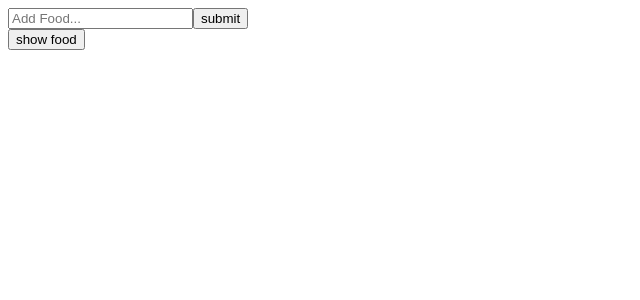
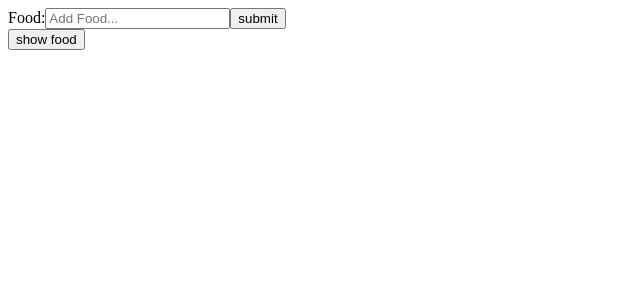
Before and after one commit to Maslup93/foodsList, a React (Create React App) app: page / in a window 1280 px wide. Shown: the top 300 px of the page, without its empty margins (0-640 px from the left). Built offline with nearby package versions, Linux system fonts and the light colour scheme.

Commit message:
Add files via upload

```diff
--- a/src/App.js
+++ b/src/App.js
@@ -6,10 +6,9 @@ import { v4 as uuidv4 } from 'uuid';
  class App extends Component {
    state= {
     foods: [
-      {id: uuidv4(), name:"Fideos"},
-      {id: uuidv4(), name:"Merluza"},
-      {id: uuidv4(), name:"Tira de asado"},
-      {id: uuidv4(), name:"Deshuesado de pollo"}
+      {id: uuidv4(),
+      name: null},
+
     ],
     showFood: false
      }
@@ -24,16 +23,27 @@ toggleFoodHandler= () => {
 //TO DELETE FOOD
 
 deleteFoodHandler= (name) => {
+
   const updatedFoods= this.state.foods.filter(food=> food.name !== name);
   this.setState({foods:updatedFoods})}
 
-//TO ADD FOOD
+  //TO ADD FOOD
 
-addFood= (foods)=>{
-console.log(foods)
+addFoodHandler=(food)=>{
+let foods= [...this.state.foods, food];
+this.setState({
+  foods:foods
+})
 }
 
 
+componentDidMount() {
+  console.log("component mounted!!!!")
+}
+
+componentDidUpdate(){
+  console.log("component updated!")
+}
   render() {
 
     let foods = null;
@@ -50,16 +60,16 @@ console.log(foods)
             aves={foodPito.name}
             key={foodPito.id} />
           })}
+
         </div>
       )
+
 
     }
     return (
       <div>
-        <AddFoods addFood={this.addFood}/>
+        <AddFoods addFood={this.addFoodHandler} />
         <button onClick={this.toggleFoodHandler}>show food</button>
-
-
         {foods}
       </div>
     )
--- a/src/Components/AddFoods.js
+++ b/src/Components/AddFoods.js
@@ -1,24 +1,30 @@
-import React, { Component } from "react";
+import React, { Component } from 'react'
 
-export default class AddFoods extends Component {
-    state= {
-        food:''
-    }
+ class AddFoods extends Component {
+   state={
+     name: null
+   }
 
-onChange =(event)=> this.setState({[event.target.name]: event.target.value});
+   handleChange = (event)=>{
+   this.setState({
+     [event.target.id]: event.target.value
+   })
+   }
 
-onSubmit=(event)=>{
-    event.preventDefault();
-    this.props.addFood(this.state.food);
-    this.setState({food:''});
-}
-
+   handleSubmit =(event)=> {
+  event.preventDefault();
+  this.props.addFood(this.state);
+   }
   render() {
     return (
-      <form>
-        <input type="text" name="food" placeholder="Add Food..." value={this.state.food} onSubmit={this.onSubmit} onChange={this.onChange}/>
-        <input type="submit" value="submit" className="btn" />
-      </form>
-    );
+      <div>
+        <form onSubmit={this.handleSubmit} key={this.props.key}>
+          <label htmlFor="name">Food:</label>
+          <input type="text" id="name" onChange={this.handleChange} placeholder="Add Food..."/>
+          <button>submit</button>
+        </form>
+      </div>
+    )
   }
 }
+export default AddFoods;
```
